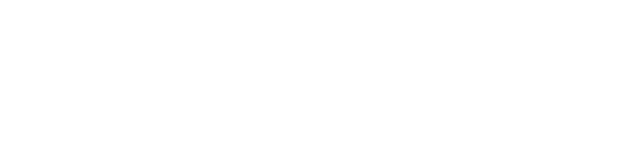
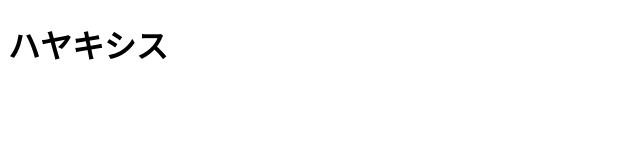
Before and after one commit to hayakisysZ20/hayakisys.github.io, a plain HTML site: page index.html in a window 1280 px wide. Shown: the whole page, without its empty margins (0-640 px from the left). Drawn offline with Linux system fonts and the light colour scheme.

Commit message:
HTML のひな形を作成

```diff
--- a/index.html
+++ b/index.html
@@ -5,3 +5,7 @@
     <meta name-"viewport" content="width=device-width, initial-scale=1">
     <title>ハヤキシスのポートフォリオ</title>
   </head>
+  <body>
+    <h1>ハヤキシス</h1>
+  </body>
+</html>
```
